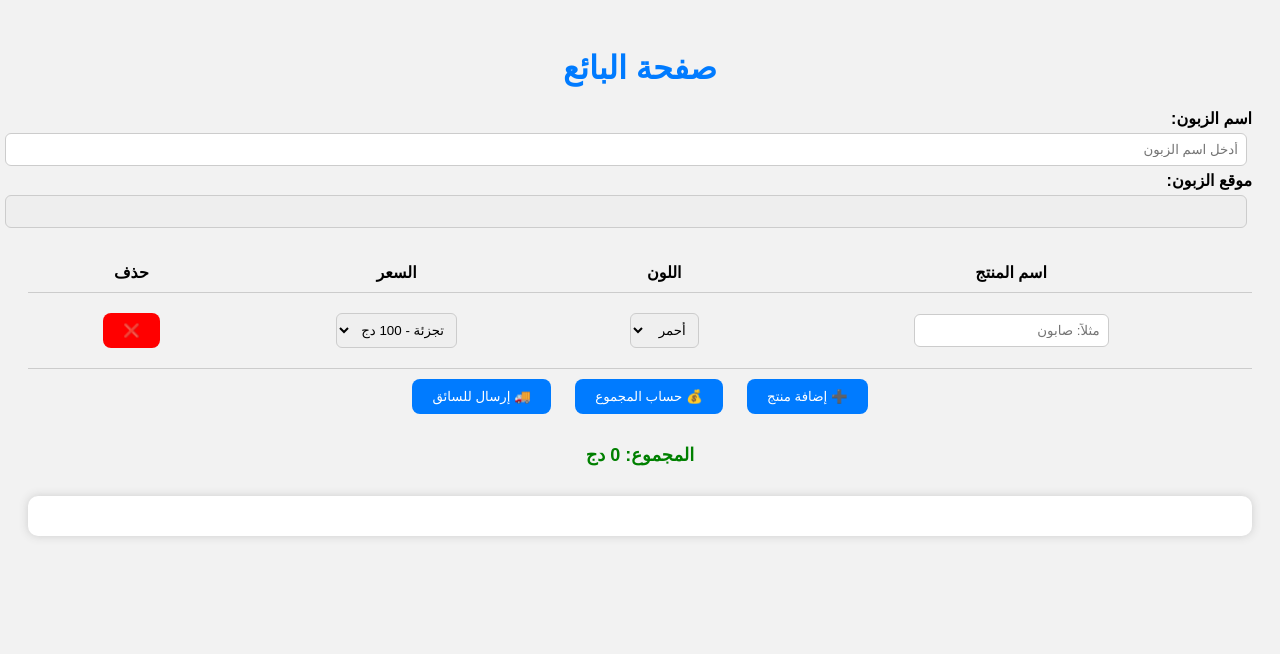
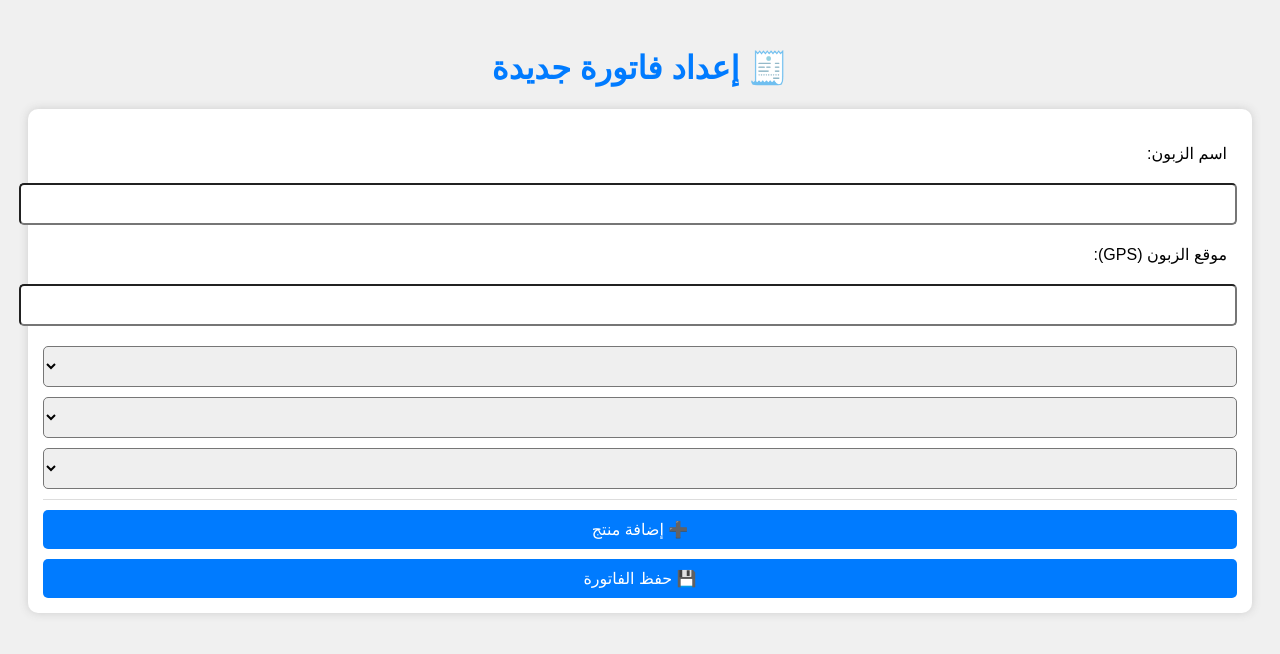
Before and after one commit to usadzoran/Brilex, a plain HTML site: page seller.html in a window 1280 px wide. Both pictures are taken after a click on the button "➕ إضافة منتج". Drawn offline with Linux system fonts and the light colour scheme.

Commit message:
Update seller.html

```diff
--- a/seller.html
+++ b/seller.html
@@ -1,231 +1,125 @@
 <!DOCTYPE html>
 <html lang="ar">
 <head>
-  <meta charset="UTF-8" />
-  <meta name="viewport" content="width=device-width, initial-scale=1.0" />
-  <title>فاتورة البائع - Brilex</title>
+  <meta charset="UTF-8">
+  <meta name="viewport" content="width=device-width, initial-scale=1.0">
+  <title>فاتورة جديدة - Brilex</title>
   <style>
     body {
       font-family: sans-serif;
-      background-color: #f2f2f2;
       padding: 20px;
+      background-color: #f0f0f0;
       direction: rtl;
     }
-    h1, h2 {
-      text-align: center;
+    h1 {
       color: #007bff;
-    }
-    label {
-      font-weight: bold;
-    }
-    input, select {
-      padding: 8px;
-      border: 1px solid #ccc;
-      border-radius: 6px;
-      margin: 5px;
-    }
-    table {
-      width: 100%;
-      margin-top: 20px;
-      border-collapse: collapse;
-    }
-    th, td {
-      padding: 10px;
-      border-bottom: 1px solid #ccc;
       text-align: center;
     }
-    .btn {
-      padding: 10px 20px;
-      margin: 10px;
+    .form-section {
+      background-color: #fff;
+      padding: 15px;
+      margin-bottom: 20px;
+      border-radius: 10px;
+      box-shadow: 0 0 10px #ccc;
+    }
+    label, select, input, button {
+      display: block;
+      width: 100%;
+      margin-top: 10px;
+      padding: 10px;
+      font-size: 16px;
+      border-radius: 5px;
+    }
+    button {
       background-color: #007bff;
-      color: white;
+      color: #fff;
       border: none;
-      border-radius: 8px;
       cursor: pointer;
     }
-    .btn-danger {
-      background-color: red;
-    }
-    #total {
-      font-size: 18px;
-      font-weight: bold;
-      color: green;
-      text-align: center;
-      margin-top: 20px;
-    }
-    #reviewInvoice {
-      background-color: white;
-      padding: 20px;
-      margin-top: 30px;
-      border-radius: 10px;
-      box-shadow: 0 0 10px #ccc;
+    .product-item {
+      border-bottom: 1px solid #ddd;
+      padding: 10px 0;
     }
   </style>
 </head>
 <body>
+  <h1>🧾 إعداد فاتورة جديدة</h1>
 
-  <h1>صفحة البائع</h1>
+  <div class="form-section">
+    <label>اسم الزبون:</label>
+    <input type="text" id="customerName" required>
 
-  <label>اسم الزبون:</label>
-  <input type="text" id="clientName" placeholder="أدخل اسم الزبون" style="width: 100%;" />
+    <label>موقع الزبون (GPS):</label>
+    <input type="text" id="customerLocation" required>
 
-  <label>موقع الزبون:</label>
-  <input type="text" id="location" readonly style="width: 100%; background-color: #eee;" />
+    <div id="productsContainer"></div>
+    <button onclick="addProduct()">➕ إضافة منتج</button>
 
-  <table id="productsTable">
-    <thead>
-      <tr>
-        <th>اسم المنتج</th>
-        <th>اللون</th>
-        <th>السعر</th>
-        <th>حذف</th>
-      </tr>
-    </thead>
-    <tbody></tbody>
-  </table>
-
-  <div style="text-align: center;">
-    <button class="btn" onclick="addProduct()">➕ إضافة منتج</button>
-    <button class="btn" onclick="calculateTotal()">💰 حساب المجموع</button>
-    <button class="btn" onclick="sendToDriver()">🚚 إرسال للسائق</button>
+    <button onclick="saveInvoice()">💾 حفظ الفاتورة</button>
   </div>
 
-  <div id="total">المجموع: 0 دج</div>
-
-  <div id="reviewInvoice"></div>
-
   <script>
-    function getLocation() {
-      if (navigator.geolocation) {
-        navigator.geolocation.getCurrentPosition(function(position) {
-          const lat = position.coords.latitude.toFixed(5);
-          const lon = position.coords.longitude.toFixed(5);
-          document.getElementById('location').value = lat + ', ' + lon;
-        }, function() {
-          document.getElementById('location').value = "⚠️ لم يتم تحديد الموقع";
-        });
-      } else {
-        document.getElementById('location').value = "⚠️ غير مدعوم";
-      }
+    function getStoredProducts() {
+      return JSON.parse(localStorage.getItem("products") || "[]");
     }
 
     function addProduct() {
-      const tbody = document.querySelector("#productsTable tbody");
-      const row = document.createElement("tr");
+      const container = document.createElement("div");
+      container.className = "product-item";
+      const products = getStoredProducts();
 
-      row.innerHTML = `
-        <td><input type="text" placeholder="مثلاً: صابون" /></td>
-        <td>
-          <select>
-            <option value="أحمر">أحمر</option>
-            <option value="أزرق">أزرق</option>
-            <option value="أخضر">أخضر</option>
-            <option value="أسود">أسود</option>
-            <option value="أبيض">أبيض</option>
-          </select>
-        </td>
-        <td>
-          <select>
-            <option value="100">تجزئة - 100 دج</option>
-            <option value="80">جملة - 80 دج</option>
-          </select>
-        </td>
-        <td><button class="btn btn-danger" onclick="removeProduct(this)">❌</button></td>
-      `;
+      const select = document.createElement("select");
+      select.innerHTML = products.map((p, index) => `<option value="${index}">${p.name}</option>`).join("");
+      select.onchange = () => updateProductDetails(container, products[select.value]);
+      container.appendChild(select);
 
-      tbody.appendChild(row);
+      const colorSelect = document.createElement("select");
+      container.appendChild(colorSelect);
+
+      const priceSelect = document.createElement("select");
+      container.appendChild(priceSelect);
+
+      document.getElementById("productsContainer").appendChild(container);
+      updateProductDetails(container, products[0]);
     }
 
-    function removeProduct(btn) {
-      btn.closest("tr").remove();
+    function updateProductDetails(container, product) {
+      const selects = container.getElementsByTagName("select");
+      const colorSelect = selects[1];
+      const priceSelect = selects[2];
+
+      colorSelect.innerHTML = product.colors.map(color => `<option>${color}</option>`).join("");
+      priceSelect.innerHTML = `
+        <option value="${product.retail}">تجزئة - ${product.retail} دج</option>
+        <option value="${product.wholesale}">جملة - ${product.wholesale} دج</option>
+      `;
     }
 
-    function calculateTotal() {
-      let total = 0;
-      const rows = document.querySelectorAll("#productsTable tbody tr");
-      rows.forEach(row => {
-        const price = parseFloat(row.cells[2].querySelector("select").value);
-        total += price;
+    function saveInvoice() {
+      const name = document.getElementById("customerName").value.trim();
+      const location = document.getElementById("customerLocation").value.trim();
+      const productDivs = document.querySelectorAll(".product-item");
+      const items = [];
+      productDivs.forEach(div => {
+        const selects = div.getElementsByTagName("select");
+        const productIndex = selects[0].value;
+        const color = selects[1].value;
+        const price = selects[2].value;
+        const product = getStoredProducts()[productIndex];
+        items.push({ name: product.name, color, price });
       });
-      document.getElementById("total").innerText = "المجموع: " + total + " دج";
-    }
-
-    function sendToDriver() {
-      const clientName = document.getElementById("clientName").value;
-      const location = document.getElementById("location").value;
-
-      const products = [];
-      const rows = document.querySelectorAll("#productsTable tbody tr");
-
-      rows.forEach(row => {
-        const name = row.cells[0].querySelector("input").value;
-        const color = row.cells[1].querySelector("select").value;
-        const price = row.cells[2].querySelector("select").value;
-        products.push({ name, color, price });
-      });
-
       const invoice = {
-        id: Date.now(),
-        clientName,
+        customer: name,
         location,
-        products,
-        status: "غير مؤكدة"
+        items,
+        delivered: false
       };
-
-      // حفظ الفاتورة في القائمة
-      let existing = JSON.parse(localStorage.getItem("invoices") || "[]");
-      existing.push(invoice);
-      localStorage.setItem("invoices", JSON.stringify(existing));
-
-      // حفظ الفاتورة للمراجعة
-      localStorage.setItem("lastInvoice", JSON.stringify(invoice));
-
-      // إعادة تحميل الصفحة لعرض الفاتورة للمراجعة
+      const invoices = JSON.parse(localStorage.getItem("invoices") || "[]");
+      invoices.push(invoice);
+      localStorage.setItem("invoices", JSON.stringify(invoices));
+      alert("✅ تم حفظ الفاتورة بنجاح");
       window.location.reload();
     }
-
-    function showLastInvoice() {
-      const container = document.getElementById("reviewInvoice");
-      const data = localStorage.getItem("lastInvoice");
-      if (!data) return;
-
-      const invoice = JSON.parse(data);
-      let total = 0;
-
-      let html = `
-        <h2>📋 مراجعة الفاتورة الأخيرة</h2>
-        <p><strong>اسم الزبون:</strong> ${invoice.clientName}</p>
-        <p><strong>📍 الموقع:</strong> ${invoice.location}</p>
-        <table>
-          <tr><th>المنتج</th><th>اللون</th><th>السعر</th></tr>
-      `;
-
-      invoice.products.forEach(p => {
-        total += parseFloat(p.price);
-        html += `<tr><td>${p.name}</td><td>${p.color}</td><td>${p.price} دج</td></tr>`;
-      });
-
-      html += `
-        </table>
-        <p><strong>💰 المجموع:</strong> ${total} دج</p>
-        <div style="text-align:center;">
-          <button class="btn" onclick="newInvoice()">➕ إنشاء فاتورة جديدة</button>
-        </div>
-      `;
-
-      container.innerHTML = html;
-    }
-
-    function newInvoice() {
-      localStorage.removeItem("lastInvoice");
-      window.location.reload();
-    }
-
-    window.onload = function() {
-      getLocation();
-      showLastInvoice();
-    }
   </script>
-
 </body>
 </html>
```
